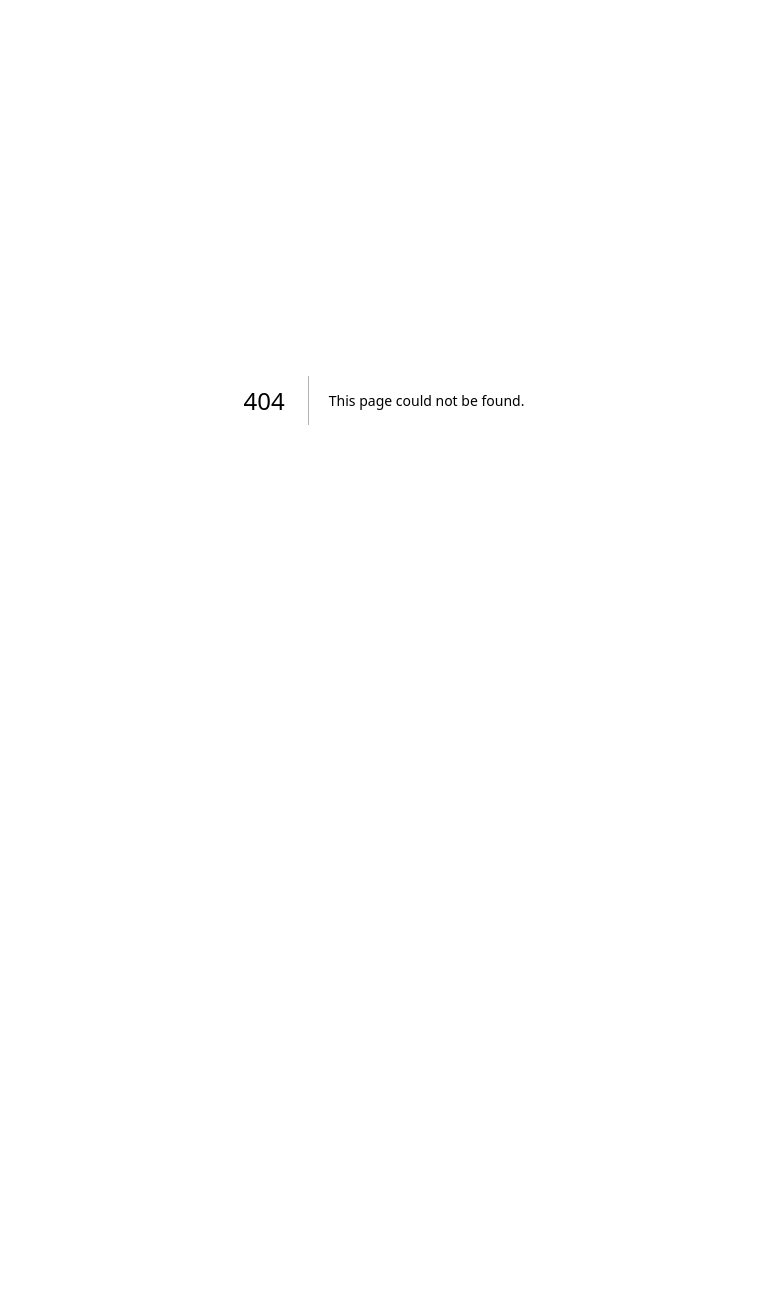
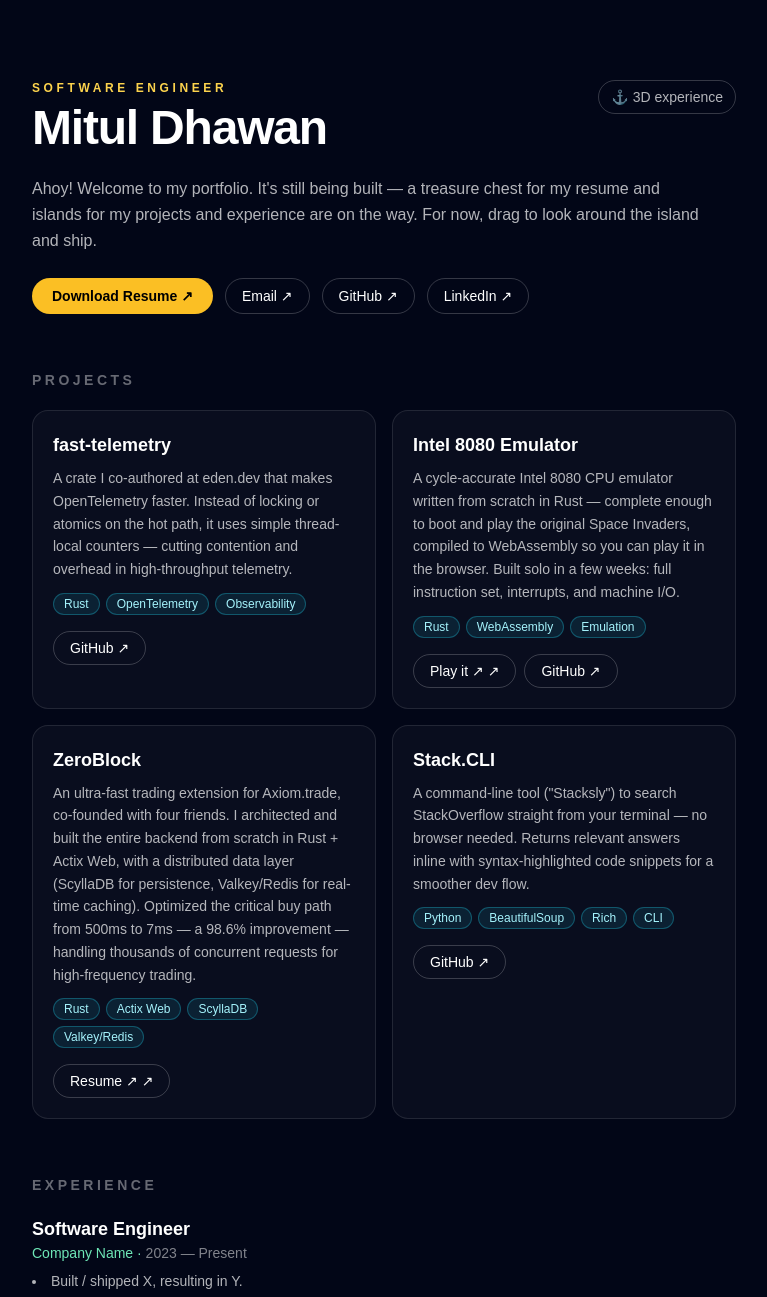
Before and after one commit to mitul72/web-portfolio, a Next.js app: page /lite in a window 1280 px wide. Before the commit this address had no page. Shown: the top 1297 px of the page, without its empty margins (256-1023 px from the left). Before the commit the page ends 800 px from the top, so only its background shows below. Built offline with nearby package versions, Linux system fonts and the light colour scheme.

Commit message:
add static/lite mode

```diff
--- /dev/null
+++ b/src/app/lite/page.tsx
@@ -0,0 +1,177 @@
+import type { Metadata } from "next";
+import Link from "next/link";
+import {
+  INTRO,
+  RESUME,
+  CONTACT,
+  PROJECTS,
+  EXPERIENCES,
+} from "@/data/portfolio";
+
+export const metadata: Metadata = {
+  title: "Mitul Dhawan · Portfolio",
+  description:
+    "Software engineer — projects, experience, and resume. A fast, simple view of my portfolio.",
+};
+
+/** Only show projects that actually have detail (skip hub overview stubs). */
+const projects = PROJECTS.filter(
+  (p) => p.tech.length > 0 || p.links.length > 0
+);
+
+const name = INTRO?.name ?? "Mitul Dhawan";
+const tagline = INTRO?.tagline ?? "Software Engineer";
+
+function LinkPill({
+  label,
+  url,
+  accent = "border-white/20 hover:bg-white/10",
+}: {
+  label: string;
+  url: string;
+  accent?: string;
+}) {
+  return (
+    <a
+      href={url}
+      target={url.startsWith("http") ? "_blank" : undefined}
+      rel="noopener noreferrer"
+      className={`inline-flex items-center rounded-full border px-4 py-1.5 text-sm transition ${accent}`}
+    >
+      {label} ↗
+    </a>
+  );
+}
+
+/**
+ * Static 2D fallback portfolio — no WebGL, instant load, fully responsive.
+ * Reads the SAME data as the 3D scene (src/data/portfolio.ts) so the two views
+ * stay in sync. Reachable at /lite; the 3D page links here and vice versa.
+ */
+export default function LitePortfolio() {
+  return (
+    <main className="min-h-[100dvh] bg-slate-950 text-white">
+      <div className="mx-auto max-w-3xl px-5 py-14 sm:px-8 sm:py-20">
+        {/* Header */}
+        <header className="flex items-start justify-between gap-4">
+          <div>
+            <p className="text-xs font-semibold uppercase tracking-[0.3em] text-amber-300">
+              {tagline}
+            </p>
+            <h1 className="mt-2 text-4xl font-black tracking-tight sm:text-5xl">
+              {name}
+            </h1>
+          </div>
+          <Link
+            href="/"
+            className="shrink-0 rounded-full border border-white/20 px-3 py-1.5 text-xs text-white/70 transition hover:bg-white/10 hover:text-white sm:text-sm"
+          >
+            ⚓ 3D experience
+          </Link>
+        </header>
+
+        {/* Intro / bio */}
+        {INTRO && (
+          <p className="mt-6 max-w-2xl leading-relaxed text-white/70">
+            {INTRO.blurb}
+          </p>
+        )}
+
+        {/* Quick actions */}
+        <div className="mt-6 flex flex-wrap gap-3">
+          {RESUME && (
+            <a
+              href={RESUME.pdfUrl}
+              target="_blank"
+              rel="noopener noreferrer"
+              className="rounded-full bg-amber-400 px-5 py-2 text-sm font-semibold text-black transition hover:bg-amber-300"
+            >
+              Download Resume ↗
+            </a>
+          )}
+          {CONTACT?.links.map((l) => (
+            <LinkPill key={l.url} label={l.label} url={l.url} />
+          ))}
+        </div>
+
+        {/* Projects */}
+        {projects.length > 0 && (
+          <section className="mt-14">
+            <h2 className="text-sm font-semibold uppercase tracking-[0.25em] text-white/40">
+              Projects
+            </h2>
+            <div className="mt-5 grid gap-4 sm:grid-cols-2">
+              {projects.map((p) => (
+                <article
+                  key={p.title}
+                  className="rounded-2xl border border-white/10 bg-white/[0.03] p-5 transition hover:border-white/20"
+                >
+                  <h3 className="text-lg font-bold">{p.title}</h3>
+                  <p className="mt-2 text-sm leading-relaxed text-white/70">
+                    {p.description}
+                  </p>
+                  {p.tech.length > 0 && (
+                    <div className="mt-3 flex flex-wrap gap-1.5">
+                      {p.tech.map((t) => (
+                        <span
+                          key={t}
+                          className="rounded-full border border-cyan-400/30 bg-cyan-400/10 px-2.5 py-0.5 text-xs text-cyan-200"
+                        >
+                          {t}
+                        </span>
+                      ))}
+                    </div>
+                  )}
+                  {p.links.length > 0 && (
+                    <div className="mt-4 flex flex-wrap gap-2">
+                      {p.links.map((l) => (
+                        <LinkPill key={l.url} label={l.label} url={l.url} />
+                      ))}
+                    </div>
+                  )}
+                </article>
+              ))}
+            </div>
+          </section>
+        )}
+
+        {/* Experience */}
+        {EXPERIENCES.length > 0 && (
+          <section className="mt-14">
+            <h2 className="text-sm font-semibold uppercase tracking-[0.25em] text-white/40">
+              Experience
+            </h2>
+            <div className="mt-5 space-y-6">
+              {EXPERIENCES.map((e, i) => (
+                <div key={i}>
+                  <h3 className="text-lg font-bold">{e.role}</h3>
+                  <p className="text-sm text-emerald-300">
+                    {e.company} ·{" "}
+                    <span className="text-white/50">{e.period}</span>
+                  </p>
+                  <ul className="mt-2 list-inside list-disc space-y-1 text-sm text-white/70">
+                    {e.bullets.map((b, j) => (
+                      <li key={j}>{b}</li>
+                    ))}
+                  </ul>
+                </div>
+              ))}
+            </div>
+          </section>
+        )}
+
+        {/* Footer / contact */}
+        {CONTACT && (
+          <footer className="mt-16 border-t border-white/10 pt-8">
+            <p className="text-white/60">{CONTACT.blurb}</p>
+            <div className="mt-4 flex flex-wrap gap-3">
+              {CONTACT.links.map((l) => (
+                <LinkPill key={l.url} label={l.label} url={l.url} />
+              ))}
+            </div>
+          </footer>
+        )}
+      </div>
+    </main>
+  );
+}
--- a/src/components/shared/navbar.tsx
+++ b/src/components/shared/navbar.tsx
@@ -1,6 +1,7 @@
 "use client";
 
 import Image from "next/image";
+import Link from "next/link";
 import soundOn from "@/assets/images/soundon.png";
 import soundOff from "@/assets/images/soundoff.png";
 import { useTour } from "@/components/tour/useTour";
@@ -25,6 +26,14 @@ export default function Navbar() {
       >
         ⚓ Mitul Dhawan
       </button>
+      <div className="flex items-center gap-2">
+        {/* Escape hatch to the fast 2D version. */}
+        <Link
+          href="/lite"
+          className="pointer-events-auto rounded-full border border-white/20 bg-slate-900/50 px-3 py-1.5 text-xs text-white/80 shadow backdrop-blur transition hover:bg-white/10 hover:text-white sm:text-sm"
+        >
+          Simple view
+        </Link>
         {/* Mobile-only: on sm+ the toggle sits bottom-left (BackgroundMusic). */}
         <button
           onClick={toggle}
@@ -40,6 +49,7 @@ export default function Navbar() {
             className="object-contain"
           />
         </button>
+      </div>
     </header>
   );
 }
--- a/src/data/portfolio.ts
+++ b/src/data/portfolio.ts
@@ -369,3 +369,48 @@ export const PLANNED_STOPS: (Omit<TourStop, "position" | "camera"> & {
     },
   },
 ];
+
+// -----------------------------------------------------------------------------
+// CONTENT SELECTORS — used by BOTH the 3D scene and the 2D `/lite` page, so the
+// two views never drift out of sync. All read from the data above.
+// -----------------------------------------------------------------------------
+
+const ALL_STOPS = [...STOPS, ...PLANNED_STOPS];
+
+function contentOfKind<K extends StopContent["kind"]>(
+  kind: K
+): Extract<StopContent, { kind: K }> | undefined {
+  for (const s of ALL_STOPS) {
+    if (s.content.kind === kind) return s.content as Extract<StopContent, { kind: K }>;
+    for (const p of s.subPois ?? []) {
+      if (p.content.kind === kind)
+        return p.content as Extract<StopContent, { kind: K }>;
+    }
+  }
+  return undefined;
+}
+
+/** The intro/bio block. */
+export const INTRO = contentOfKind("intro");
+
+/** The resume block (title, blurb, pdfUrl). */
+export const RESUME = contentOfKind("resume");
+
+/** The contact block (title, blurb, links). */
+export const CONTACT = contentOfKind("contact");
+
+/** Every project, flattened from island content + sub-POIs. */
+export const PROJECTS: ProjectContent[] = ALL_STOPS.flatMap((s) => {
+  const own = s.content.kind === "project" ? [s.content] : [];
+  const subs = (s.subPois ?? [])
+    .map((p) => p.content)
+    .filter((c): c is ProjectContent => c.kind === "project");
+  return [...own, ...subs];
+  // Note: a hub island's own "overview" project (empty tech/links) is skipped
+  // by the lite page via the hasDetail() check there.
+});
+
+/** Every experience entry. */
+export const EXPERIENCES: ExperienceContent[] = ALL_STOPS.map(
+  (s) => s.content
+).filter((c): c is ExperienceContent => c.kind === "experience");
```
Lines whose indentation alone changed are shown as unchanged.
